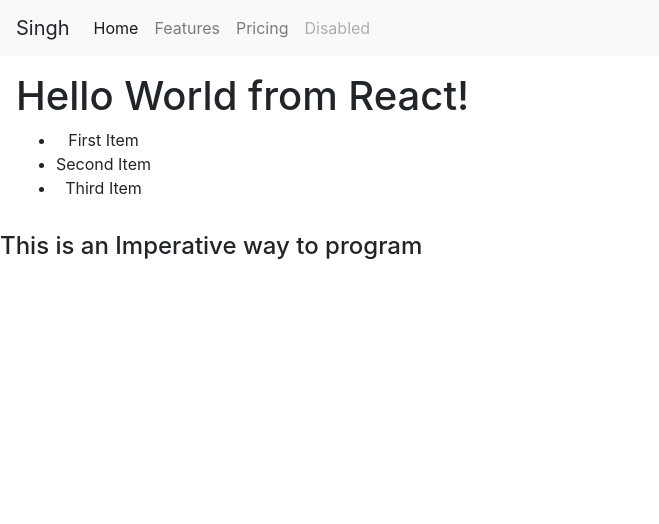
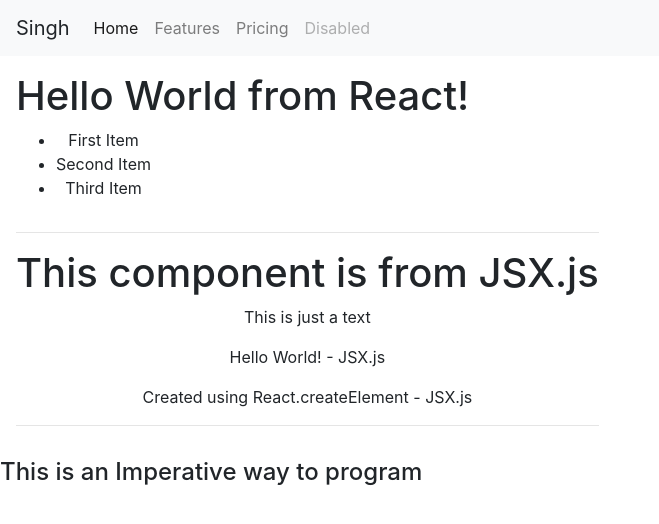
Before and after one commit to manmeetsingh7781/Learn-React, a React (Create React App) app: page / in a window 1280 px wide. Shown: the top 524 px of the page, without its empty margins (0-659 px from the left). Built offline with nearby package versions, Linux system fonts and the light colour scheme.

Commit message:
Finished: React JSX - ways to create HTML tags

```diff
--- a/src/App.js
+++ b/src/App.js
@@ -1,5 +1,7 @@
 import './App.css';
 import Navbar from './Components/Navbar.js';
+import RenderComponent from './Components/JSX.js';
+
 
 
 // Impeative way to create a component
@@ -21,6 +23,7 @@ function App() {
           <li>Second Item</li>
           <li>Third Item</li>
         </ul>
+        <RenderComponent />
       </div>
     </>
   );
--- /dev/null
+++ b/src/Components/JSX.js
@@ -0,0 +1,22 @@
+import React from 'react';
+
+
+// ways to create elements with React
+
+const element = <p>Hello World! - JSX.js</p>
+
+// React.createElement(tag, attributes, children like text)
+const element2 = React.createElement('p', {id: 'jsx_id'}, 'Created using React.createElement - JSX.js');
+
+const page = <div>
+                <hr/>
+                <h1>This component is from JSX.js</h1>
+                <p>This is just a text</p>
+                {element}
+                {element2}
+                <hr/>
+            </div>
+
+export default function RenderComponent() {
+    return page;
+}
```
Also changed, not shown: 1 other file (tests, documents, lock files or other folders).
